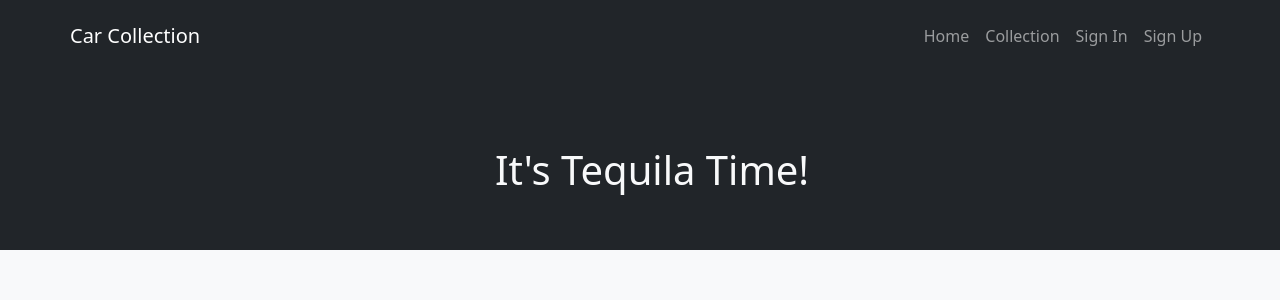
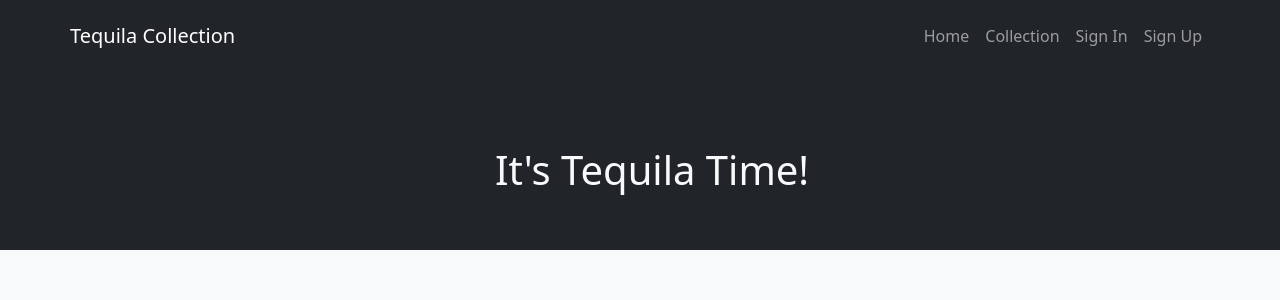
Before and after one commit to Mstorey13/tequilacollection, a Flask app: page / in a window 1280 px wide. Shown: the top 300 px of the page. Run offline with Flask 3, Linux system fonts and the light colour scheme; parts of the project's set-up code (start-up, migrations or seed data) failed here and were passed over; some libraries are stand-ins or nearby versions.

Commit message:
Update base.html

```diff
--- a/app/templates/base.html
+++ b/app/templates/base.html
@@ -13,7 +13,7 @@
 <body>
     <nav class="navbar navbar-expand-lg bg-dark navbar-dark py-3 fixed-top">
         <div class="container">
-            <a href="{{ url_for('site.home') }}" class="navbar-brand">Car Collection</a>
+            <a href="{{ url_for('site.home') }}" class="navbar-brand">Tequila Collection</a>
             <button
                 class="navbar-toggler"
                 type="button"
```
